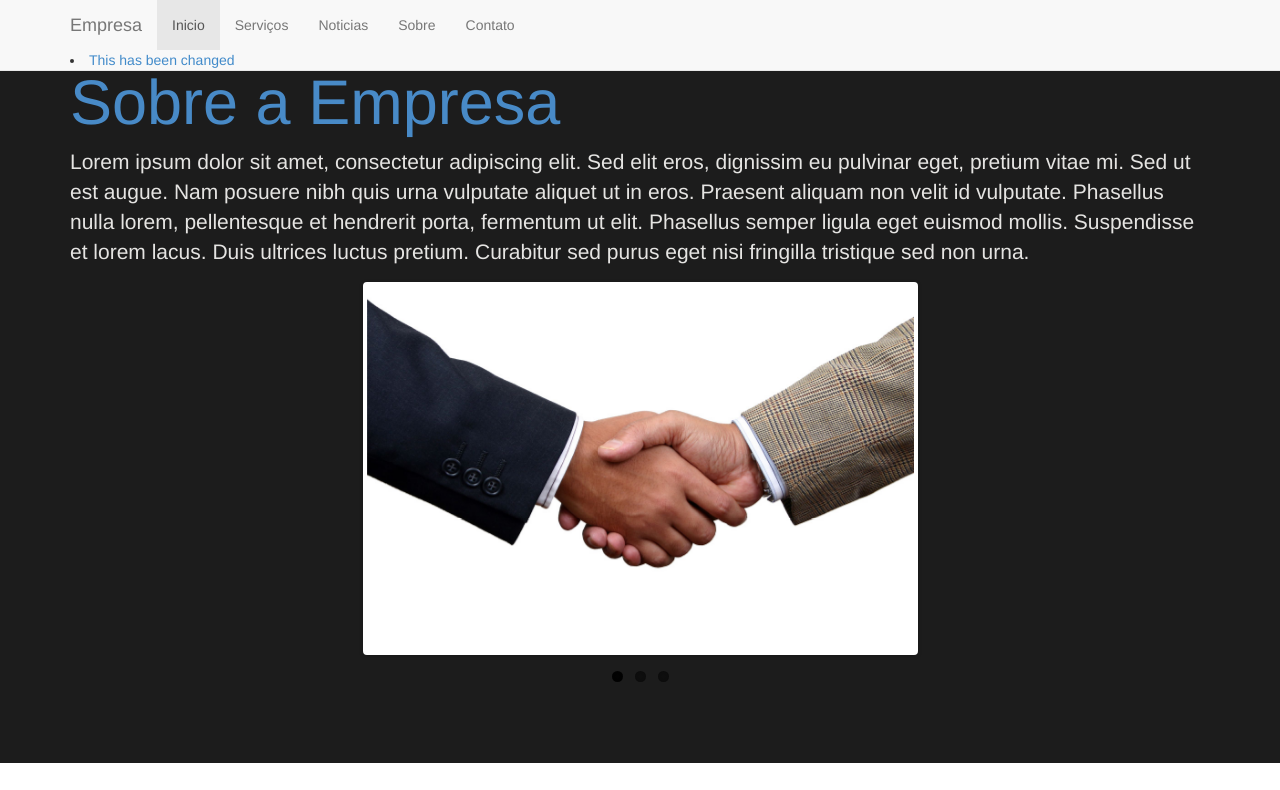
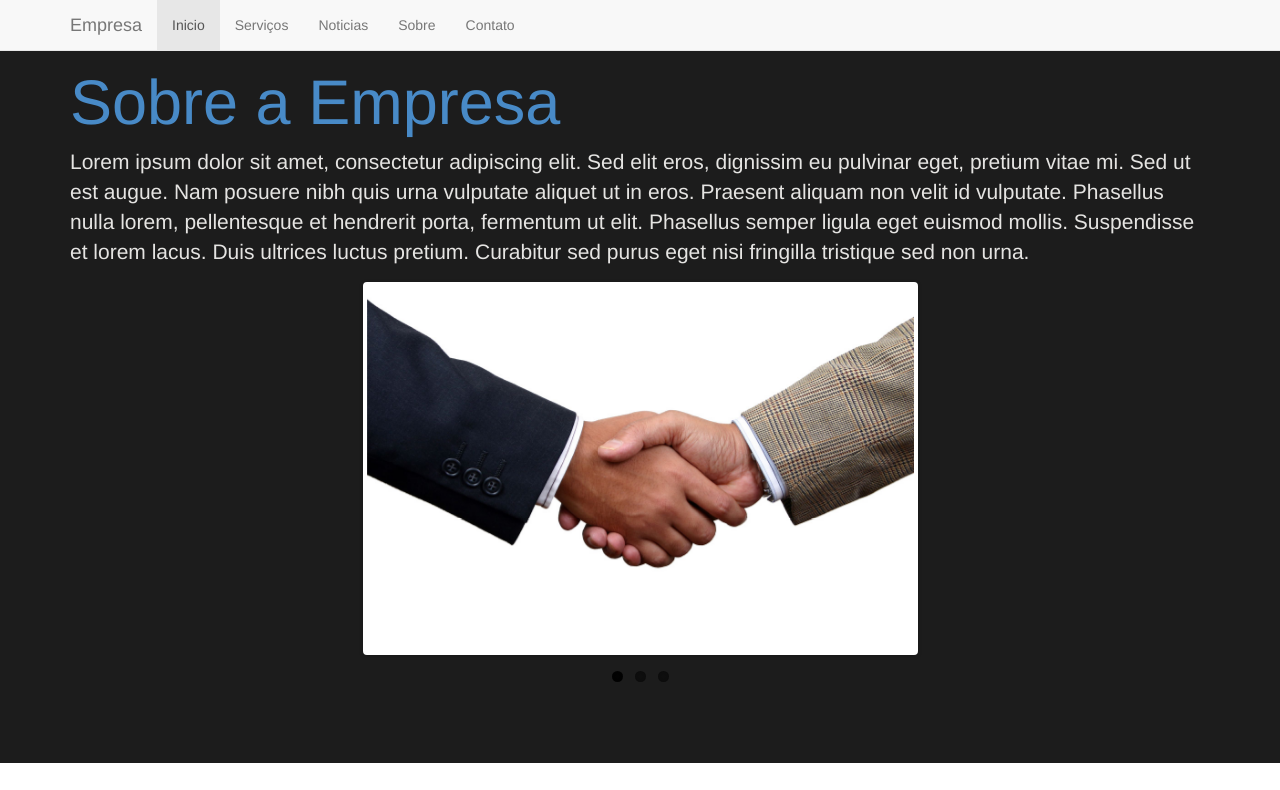
Before and after one commit to bressan3/TrabalhoWeb, a plain HTML site: page index.html in a window 1280 px wide. Shown: the top 790 px of the page. Drawn offline with Linux system fonts and the light colour scheme.

Commit message:
Line 39 has been set back to normal

```diff
--- a/index.html
+++ b/index.html
@@ -36,7 +36,6 @@
                         <li><a href="noticias.html">Noticias</a></li>
                         <li><a href="sobre.html">Sobre</a></li>
                         <li><a href="contato.html">Contato</a></li></div>
-                        <li><a href="index.html">This has been changed</a></li>
                     </ul>
                 </div>
             </div>
```
